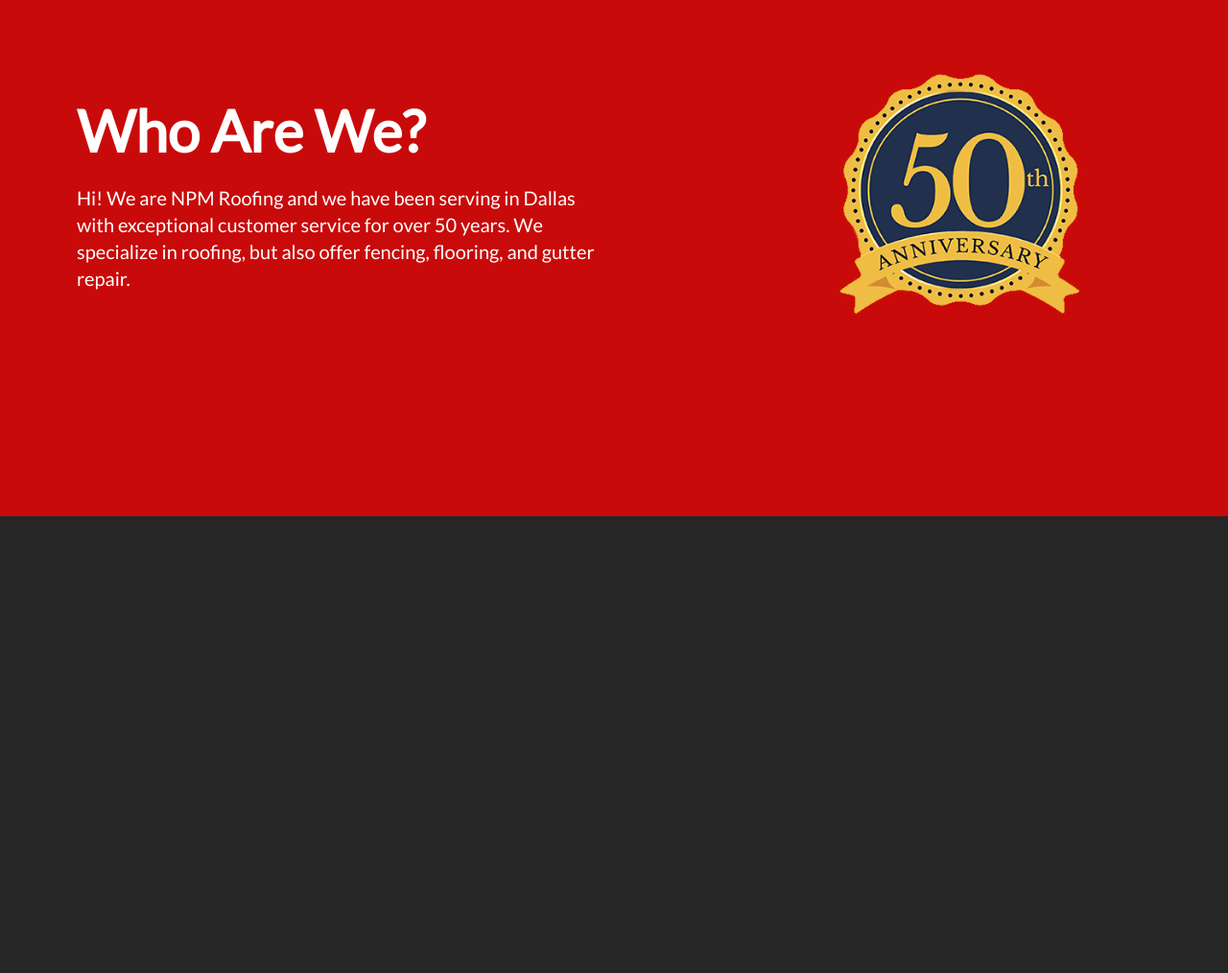
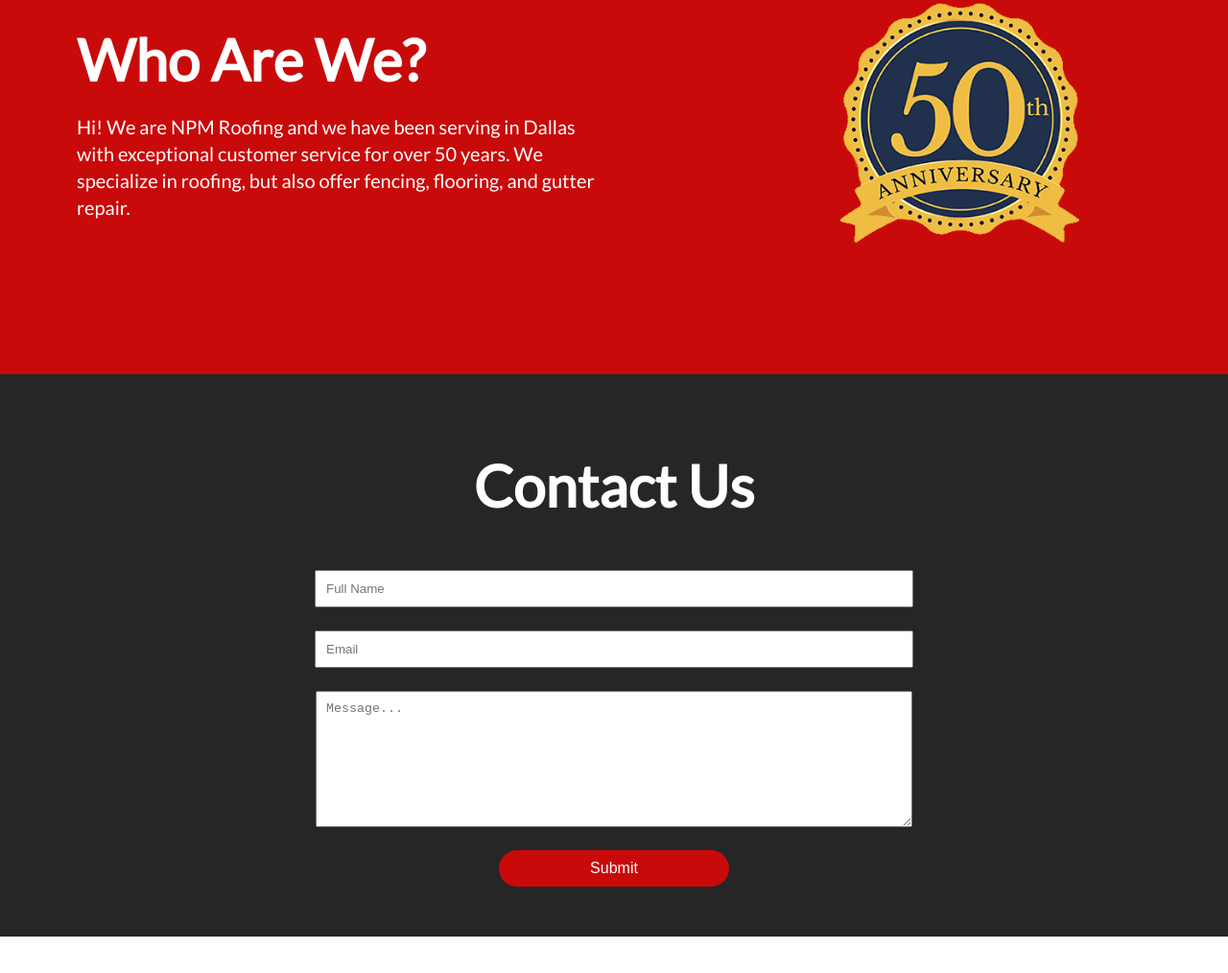
Before and after one commit to justinkangbae/NPM-Roofing, a website: page index.html in a window 1280 px wide. Shown: the part 974-1988 px from the top of the page at 96% size. After the commit the page ends 1950 px from the top, so only its background shows below. Drawn offline with Linux system fonts and the light colour scheme.

Commit message:
add contact section

```diff
--- a/index.html
+++ b/index.html
@@ -70,7 +70,13 @@
 
         <!-- CONTACT -->
         <section class="contact">
-
+            <h4 class="contact__title">Contact Us</h4>
+            <form action="" class="contact__form">
+                <input type="text" placeholder="Full Name">
+                <input type="email" placeholder="Email">
+                <textarea cols="30" rows="8" placeholder="Message..."></textarea>
+                <input type="submit" value="Submit">
+            </form>
         </section>
     </main>
 
--- a/sass/site.scss
+++ b/sass/site.scss
@@ -243,8 +243,8 @@ html {
     align-items: center;
     background-color: $color-primary;
     display: flex;
-    height: calc(100vh - #{$nav-height});
     justify-content: space-around;
+    padding: 8rem 0 8rem 0;
 
     &__image {
         align-items: center;
@@ -280,8 +280,39 @@ html {
 
 
 .contact {
-    height: 100vh;
+    display: flex;
+    flex-direction: column;
+    align-items: center;
+    padding: 4rem;
     background-color: $color-dark-gray;
+
+    &__title {
+        font-size: 6rem;
+        margin: 4rem;
+        color: $color-white;
+    }
+
+    &__form {
+        display: flex;
+        flex-direction: column;
+        align-items: center;
+        width: 50%;
+    }
+
+    &__form * {
+        margin: 1.2rem;
+        padding: 1rem;
+        width: 100%;
+    }
+
+    input[type=submit] {
+        width: 40%;
+        border-radius: 2rem;
+        background-color: $color-primary;
+        border: none;
+        color: $color-white;
+        font-size: 1.6rem;
+    }
 }
 
 
```
Also changed, not shown: css/site.css.
